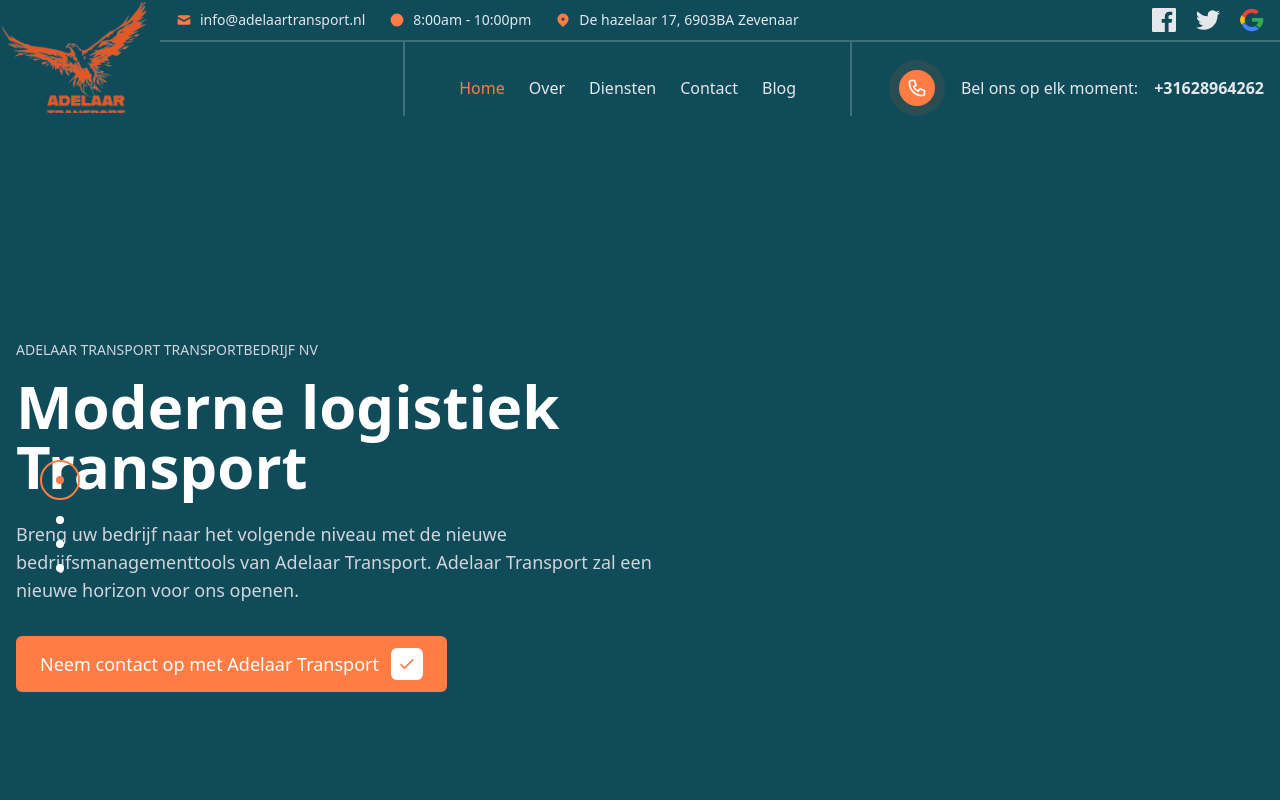
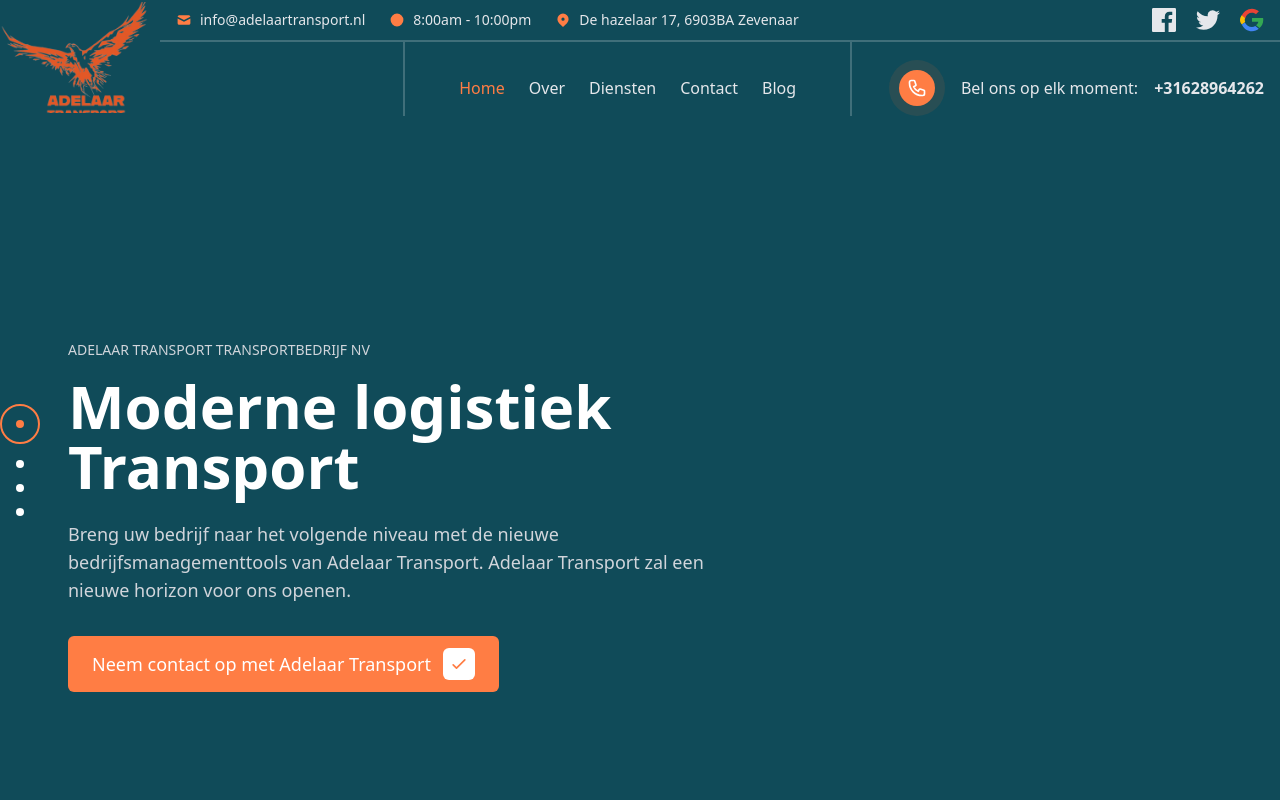
Before and after one commit to Mahmoud-Badawy1/adelaar-transport, a Next.js app: page / in a window 1280 px wide. Shown: the top 800 px of the page. Built offline with nearby package versions, Linux system fonts and the light colour scheme.

Commit message:
data changed

```diff
--- a/src/components/home/hero.jsx
+++ b/src/components/home/hero.jsx
@@ -6,9 +6,10 @@
     window.location.href = '/contact';
   };
   return (
-    <section className="bg-green3 text-white relative h-screen flex items-center">
+    <section className="bg-green3 text-white relative h-screen flex items-center w-full">
+      <div className='flex-row flex items-center gap-3 w-full '>
       {/* Left Decorative Element */}
-      <div className="absolute left-10 top-1/2 transform -translate-y-1/2 space-y-4 items-center justify-center sm:flex flex-col hidden">
+      <div className=" left-10 mx-auto top-1/2 transform -translate-y-1/2 space-y-4 items-center justify-center sm:flex flex-col hidden">
         {/* Orange Circle with Dot */}
         <div className="relative w-10 h-10 flex items-center justify-center">
           <div className="absolute w-10 h-10 border-2 border-orange rounded-full"></div>
@@ -20,7 +21,7 @@
       </div>
 
       {/* Hero Content */}
-      <div className="container mx-auto flex flex-col items-start justify-center px-4">
+      <div className="container  flex flex-col items-start justify-center px-4">
         <p className="text-gray-300 text-sm uppercase mb-4">
         Adelaar Transport Transportbedrijf NV
         </p>
@@ -46,6 +47,7 @@
   </div>
 </button>
       </div>
+      </div>
     </section>
   );
 };
```
